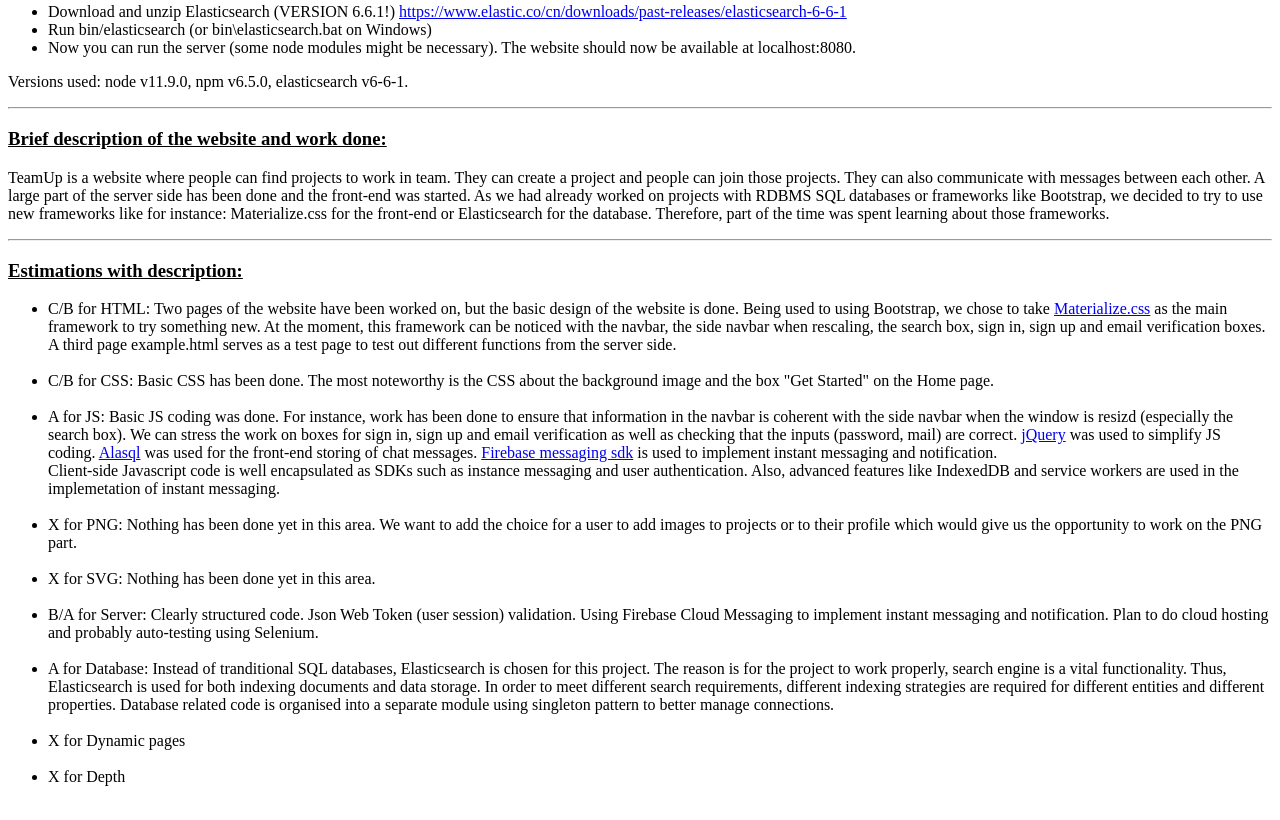
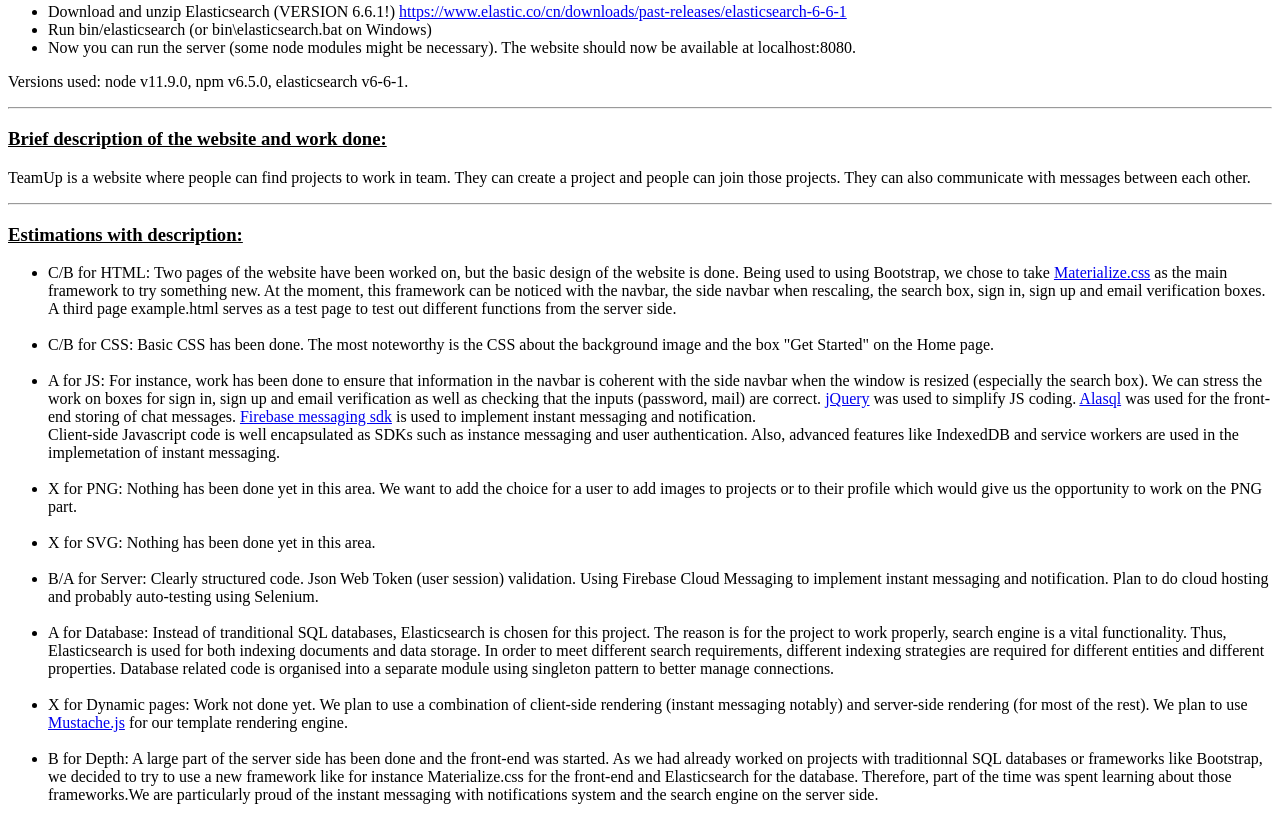
Before and after one commit to Kevjolly/WebTechnologiesProject, a website: page report.html in a window 1280 px wide. Shown: the part 296-1116 px from the top of the page. Drawn offline with Linux system fonts and the light colour scheme.

Commit message:
modified report

```diff
--- a/report.html
+++ b/report.html
@@ -38,7 +38,7 @@
 	<hr>
 
 	<h3><u>Brief description of the website and work done:</u></h3>
-	<p>TeamUp is a website where people can find projects to work in team. They can create a project and people can join those projects. They can also communicate with messages between each other. A large part of the server side has been done and the front-end was started. As we had already worked on projects with RDBMS SQL databases or frameworks like Bootstrap, we decided to try to use new frameworks like for instance: Materialize.css for the front-end or Elasticsearch for the database. Therefore, part of the time was spent learning about those frameworks.</p>
+	<p>TeamUp is a website where people can find projects to work in team. They can create a project and people can join those projects. They can also communicate with messages between each other.</p>
 	<hr>
 
 	<h3><u>Estimations with description:</u></h3>
@@ -47,8 +47,8 @@
 		<br>
 		<li>C/B for CSS: Basic CSS has been done. The most noteworthy is the CSS about the background image and the box "Get Started" on the Home page.</li>
 		<br>
-		<li>A for JS: Basic JS coding was done. For instance, work has been done to ensure that information in the navbar is coherent with the side navbar when the window is resizd (especially the search box). We can stress the work on boxes for sign in, sign up and email verification as well as checking that the inputs (password, mail) are correct. <a href="https://jquery.com/">jQuery</a> was used to simplify JS coding. <a href="http://alasql.org/">Alasql</a> was used for the front-end storing of chat messages. <a href="https://firebase.google.com/docs/reference/js/">Firebase messaging sdk</a> is used to implement instant messaging and notification.
-			<br>Client-side Javascript code is well encapsulated as SDKs such as instance messaging and user authentication. Also, advanced features like IndexedDB and service workers are used in the implemetation of instant messaging.
+		<li>A for JS: For instance, work has been done to ensure that information in the navbar is coherent with the side navbar when the window is resized (especially the search box). We can stress the work on boxes for sign in, sign up and email verification as well as checking that the inputs (password, mail) are correct. <a href="https://jquery.com/">jQuery</a> was used to simplify JS coding. <a href="http://alasql.org/">Alasql</a> was used for the front-end storing of chat messages. <a href="https://firebase.google.com/docs/reference/js/">Firebase messaging sdk</a> is used to implement instant messaging and notification.
+		<br>Client-side Javascript code is well encapsulated as SDKs such as instance messaging and user authentication. Also, advanced features like IndexedDB and service workers are used in the implemetation of instant messaging.
 		</li>
 		<br>
 		<li>X for PNG: Nothing has been done yet in this area. We want to add the choice for a user to add images to projects or to their profile which would give us the opportunity to work on the PNG part.</li>
@@ -59,9 +59,9 @@
 		<br>
 		<li>A for Database: Instead of tranditional SQL databases, Elasticsearch is chosen for this project. The reason is for the project to work properly, search engine is a vital functionality. Thus, Elasticsearch is used for both indexing documents and data storage. In order to meet different search requirements, different indexing strategies are required for different entities and different properties. Database related code is organised into a separate module using singleton pattern to better manage connections.</li>
 		<br>
-		<li>X for Dynamic pages</li>
+		<li>X for Dynamic pages: Work not done yet. We plan to use a combination of client-side rendering (instant messaging notably) and server-side rendering (for most of the rest). We plan to use <a href="https://www.npmjs.com/package/mustache">Mustache.js</a> for our template rendering engine.</li>
 		<br>
-		<li>X for Depth</li>
+		<li>B for Depth: A large part of the server side has been done and the front-end was started. As we had already worked on projects with traditionnal SQL databases or frameworks like Bootstrap, we decided to try to use a new framework like for instance Materialize.css for the front-end and Elasticsearch for the database. Therefore, part of the time was spent learning about those frameworks.We are particularly proud of the instant messaging with notifications system and the search engine on the server side.</li>
 	</ul>
 
 </body>
```
